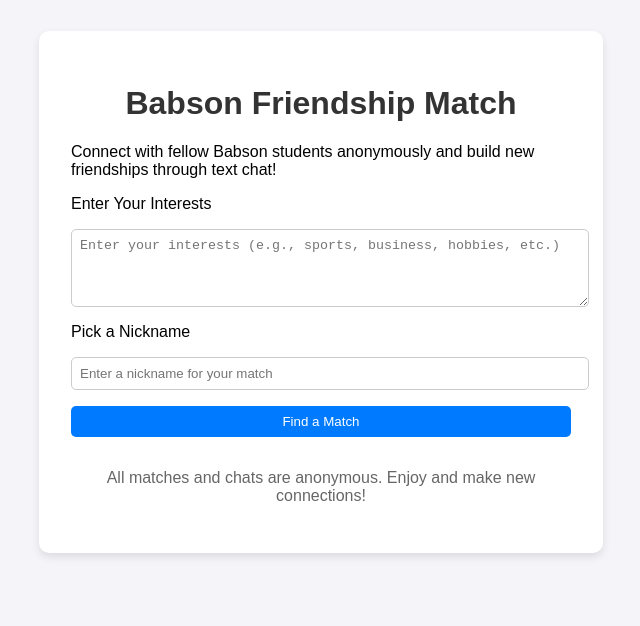
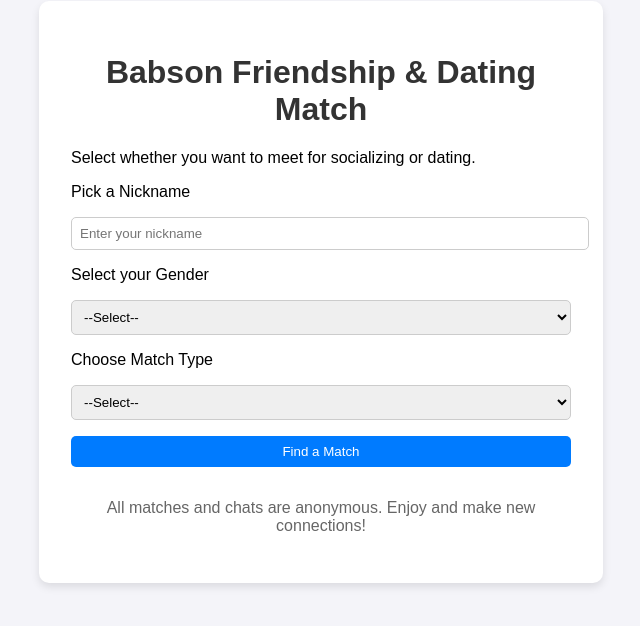
Before and after one commit to Billwong1225/babson-match, a plain HTML site: page index.html in a window 1280 px wide. Shown: the part 108-734 px from the top of the page, without its empty margins (319-959 px from the left). Drawn offline with Linux system fonts and the light colour scheme.

Commit message:
index2.html
Adjust the social and dating aspect (opposite gender)

```diff
--- a/index.html
+++ b/index.html
@@ -3,7 +3,7 @@
 <head>
   <meta charset="UTF-8">
   <meta name="viewport" content="width=device-width, initial-scale=1.0">
-  <title>Babson Friendship Match</title>
+  <title>Babson Friendship & Dating Match</title>
   <style>
     body {
       font-family: Arial, sans-serif;
@@ -32,7 +32,7 @@
       flex-direction: column;
       gap: 1rem;
     }
-    input[type="text"], input[type="submit"], textarea {
+    input[type="text"], input[type="submit"], textarea, select {
       padding: 0.5rem;
       border-radius: 5px;
       border: 1px solid #ccc;
@@ -57,15 +57,26 @@
 <body>
 
   <div class="container">
-    <h1>Babson Friendship Match</h1>
-    <p>Connect with fellow Babson students anonymously and build new friendships through text chat!</p>
+    <h1>Babson Friendship & Dating Match</h1>
+    <p>Select whether you want to meet for socializing or dating.</p>
 
     <form id="match-form">
-      <label for="interests">Enter Your Interests</label>
-      <textarea id="interests" name="interests" rows="4" placeholder="Enter your interests (e.g., sports, business, hobbies, etc.)"></textarea>
+      <label for="nickname">Pick a Nickname</label>
+      <input type="text" id="nickname" name="nickname" placeholder="Enter your nickname" required>
 
-      <label for="nickname">Pick a Nickname</label>
-      <input type="text" id="nickname" name="nickname" placeholder="Enter a nickname for your match">
+      <label for="gender">Select your Gender</label>
+      <select id="gender" name="gender" required>
+        <option value="">--Select--</option>
+        <option value="Man">Man</option>
+        <option value="Woman">Woman</option>
+      </select>
+
+      <label for="match-type">Choose Match Type</label>
+      <select id="match-type" name="match-type" required>
+        <option value="">--Select--</option>
+        <option value="social">Social (Any Gender)</option>
+        <option value="dating">Dating (Opposite Gender)</option>
+      </select>
 
       <input type="submit" value="Find a Match">
     </form>
@@ -85,12 +96,23 @@
     document.getElementById('match-form').addEventListener('submit', function(event) {
       event.preventDefault();
 
-      // Dummy match logic
       const nickname = document.getElementById('nickname').value;
-      const interests = document.getElementById('interests').value;
+      const gender = document.getElementById('gender').value;
+      const matchType = document.getElementById('match-type').value;
 
-      if (nickname && interests) {
-        document.getElementById('match-details').innerText = `You matched with another student who shares similar interests: ${interests}`;
+      if (nickname && gender && matchType) {
+        let matchedGender;
+
+        if (matchType === 'social') {
+          // For social, match with any gender randomly
+          matchedGender = Math.random() > 0.5 ? 'Man' : 'Woman';
+        } else if (matchType === 'dating') {
+          // For dating, match with the opposite gender
+          matchedGender = (gender === 'Man') ? 'Woman' : 'Man';
+        }
+
+        const randomMatch = 'Anonymous User ' + Math.floor(Math.random() * 1000);
+        document.getElementById('match-details').innerText = `You (${gender}) matched with ${randomMatch} (${matchedGender})!`;
         document.getElementById('match-result').style.display = 'block';
       }
     });
```
